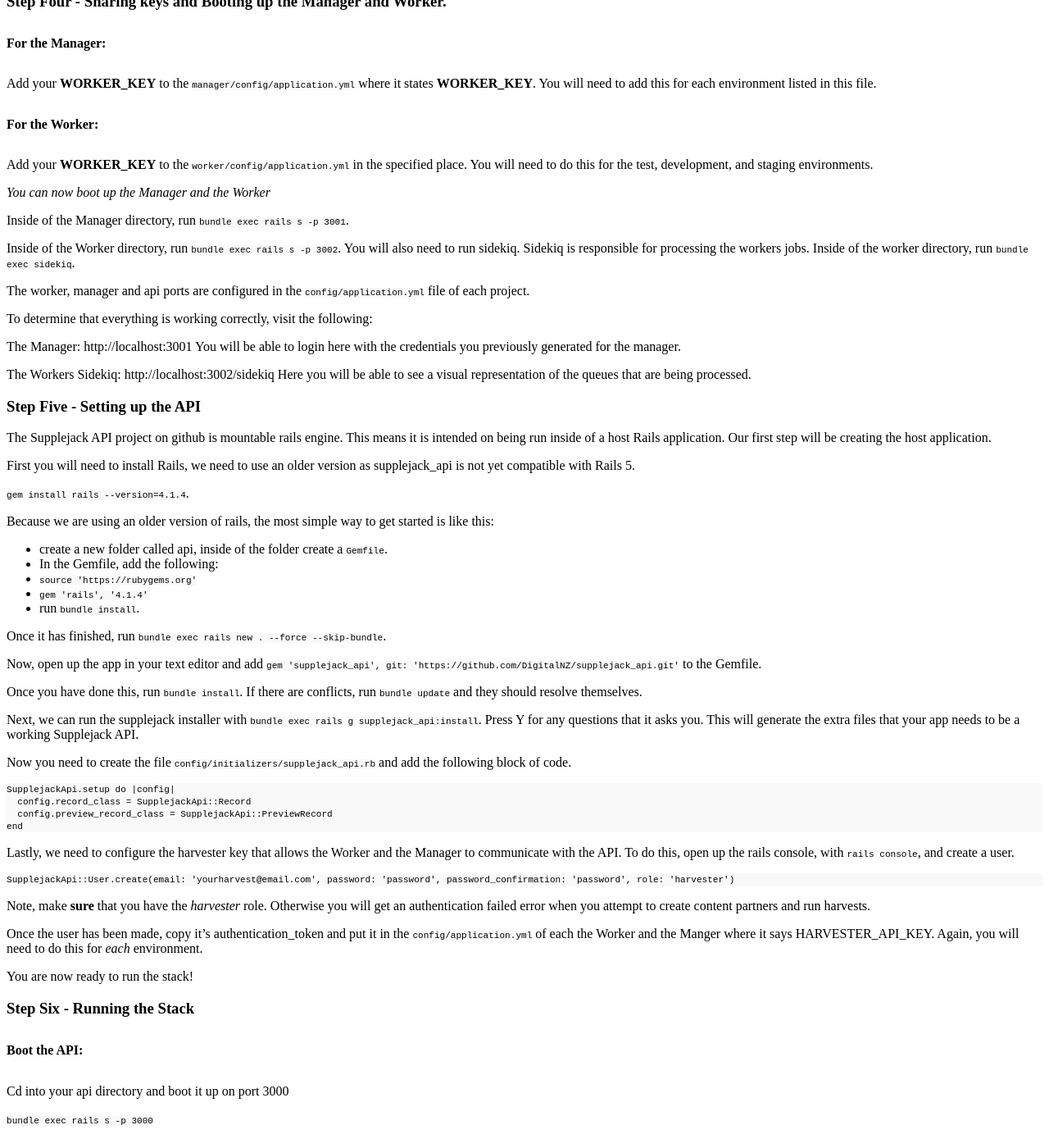
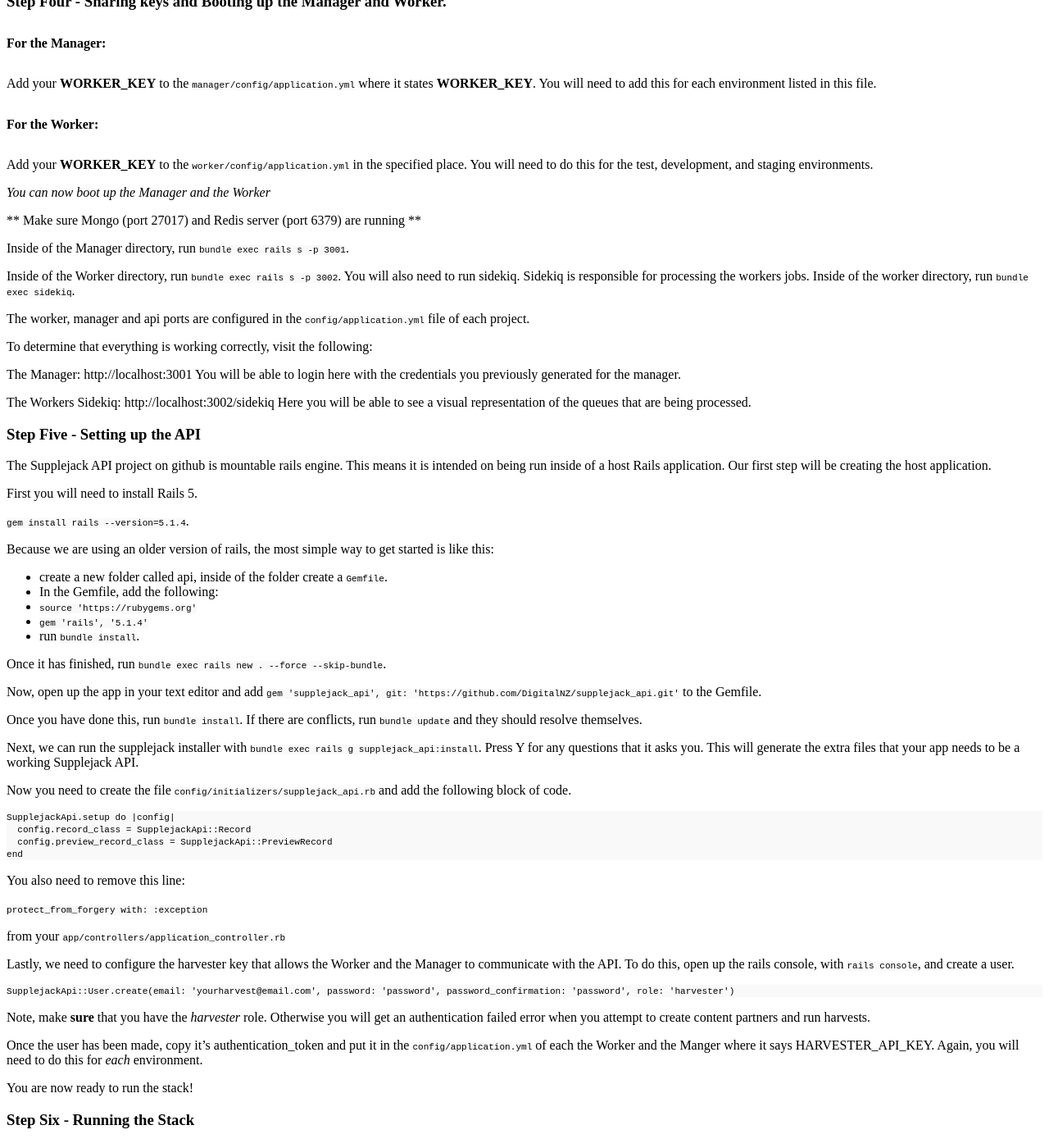
Before and after one commit to DigitalNZ/supplejack, a Jekyll site: the page built from _posts/2017-12-04-installation-walk-through-by-example.md, in a window 1280 px wide and 1400 px high, scrolled down 1569 px. Shown: the whole window at 82% size. Built offline with Jekyll 4.4.1, drawn with Linux system fonts in a browser that asks for light colours; Markdown is read by kramdown in place of the engine named in the settings; a style sheet for code colours, icons or effects is not loaded; some of the changed text lies outside the part shown.

Commit message:
Update 2017-12-04-installation-walk-through-by-example.md
Rails 5.1.4 changes.

````diff
--- a/_posts/2017-12-04-installation-walk-through-by-example.md
+++ b/_posts/2017-12-04-installation-walk-through-by-example.md
@@ -52,6 +52,8 @@
 
 *You can now boot up the Manager and the Worker*
 
+** Make sure Mongo (port 27017)  and Redis server (port 6379) are running **
+
 Inside of the Manager directory, run `bundle exec rails s -p 3001`.
 
 Inside of the Worker directory, run `bundle exec rails s -p 3002`. You will also need to run sidekiq. Sidekiq is responsible for processing the workers jobs. Inside of the worker directory, run `bundle exec sidekiq`.
@@ -70,16 +72,16 @@
 
 The Supplejack API project on github is mountable rails engine. This means it is intended on being run inside of a host Rails application. Our first step will be creating the host application.
 
-First you will need to install Rails, we need to use an older version as supplejack_api is not yet compatible with Rails 5.
+First you will need to install Rails 5.
 
-`gem install rails --version=4.1.4`.
+`gem install rails --version=5.1.4`.
 
 Because we are using an older version of rails, the most simple way to get started is like this:
 
 * create a new folder called api, inside of the folder create a `Gemfile`.
 * In the Gemfile, add the following:
 * `source 'https://rubygems.org'`
-* `gem 'rails', '4.1.4'`
+* `gem 'rails', '5.1.4'`
 * run `bundle install`.
 
 Once it has finished, run `bundle exec rails new . --force --skip-bundle`.
@@ -98,6 +100,12 @@
   config.preview_record_class = SupplejackApi::PreviewRecord
 end
 ```
+
+You also need to remove this line:
+
+`protect_from_forgery with: :exception`
+
+from your `app/controllers/application_controller.rb`
 
 Lastly, we need to configure the harvester key that allows the Worker and the Manager to communicate with the API. To do this, open up the rails console, with `rails console`, and create a user.
 
@@ -122,8 +130,6 @@
 #### Boot Solr
 
 Cd into your API directory and run `bundle exec rails generate sunspot_rails:install`.  You will be asked if you wish to overwrite sunpot.yml?  Answer Yes.
-
-If there is a solr directory, you will need to remove it `rm -rf solr`.
 
 Now run:
 
````
